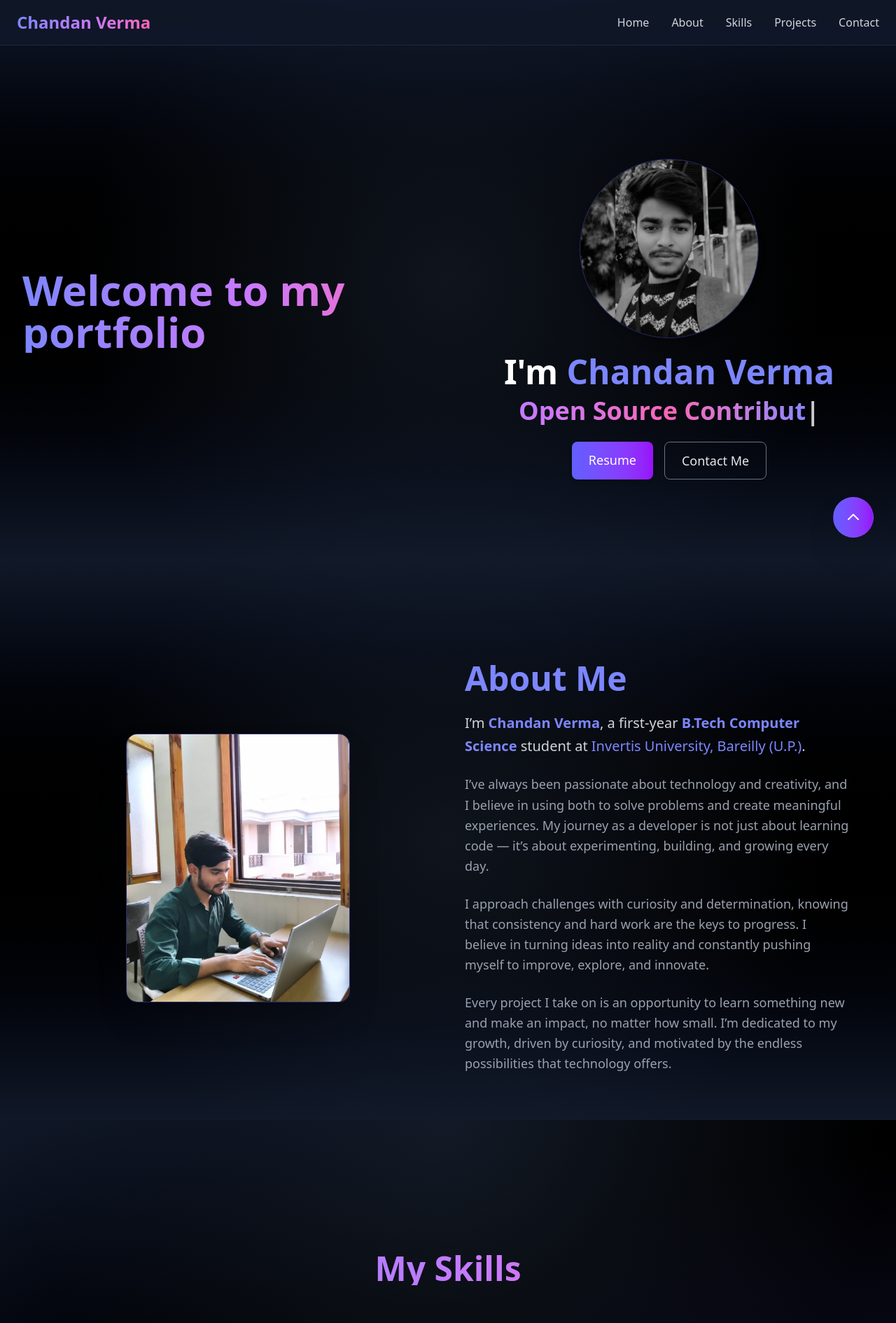
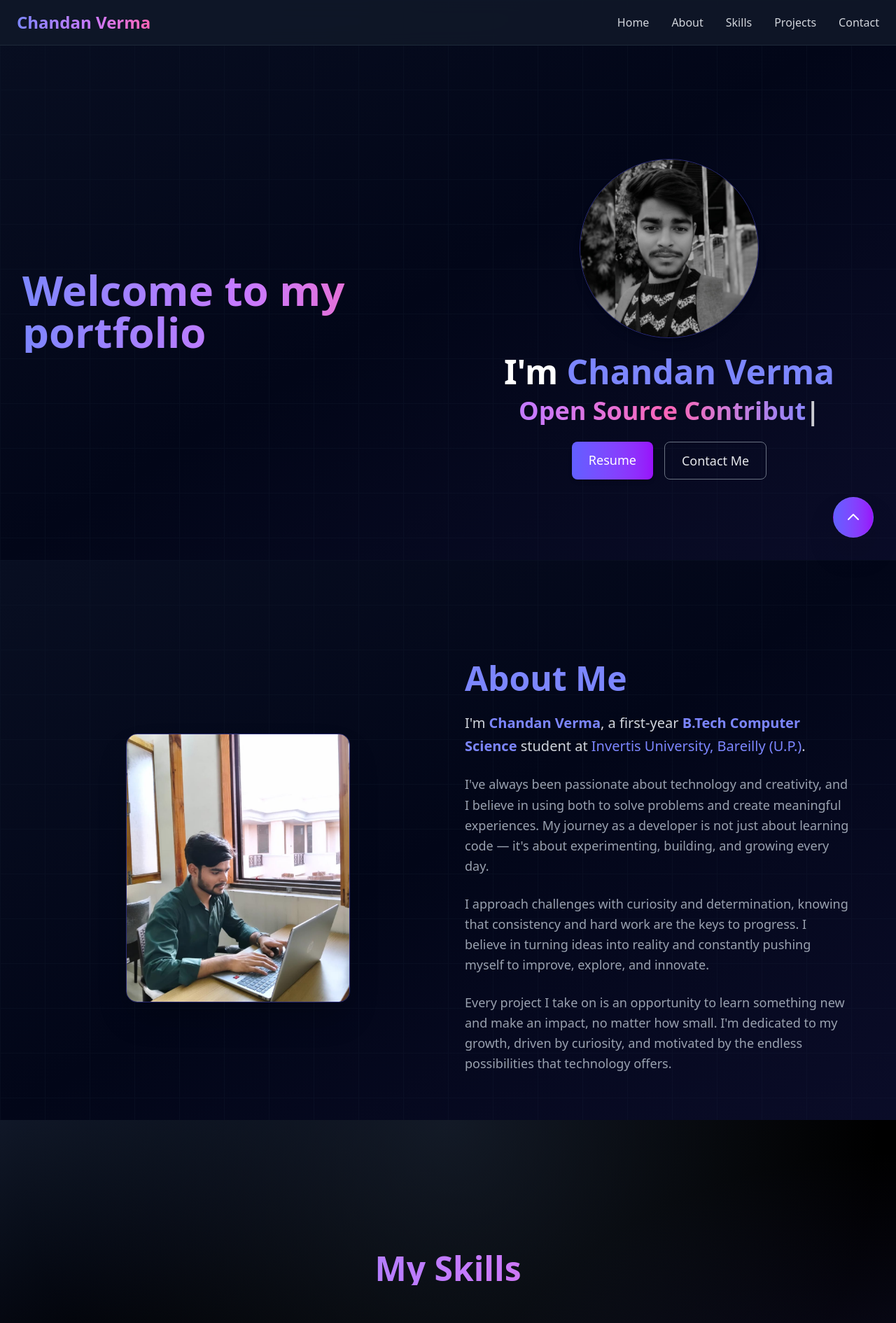
Before and after one commit to chandanXcoder/MyPortfolio, a React (Vite) app: page / in a window 1280 px wide. Shown: the top 1890 px of the page at 70% size. Built offline with nearby package versions, Linux system fonts and the light colour scheme.

Commit message:
updated hero

```diff
--- a/src/components/AboutMe.jsx
+++ b/src/components/AboutMe.jsx
@@ -6,10 +6,13 @@ const AboutMe = () => {
   return (
     <section
       id="about"
-      className="relative flex items-center justify-center min-h-screen bg-gradient-to-b from-gray-900 via-black to-gray-900 text-white px-6 pt-20 pb-0"
+      className="relative flex items-center justify-center min-h-screen bg-slate-950 text-white px-6 pt-20 pb-0 overflow-hidden"
     >
-      {/* Background Glow */}
-      <div className="absolute inset-0 bg-[radial-gradient(circle_at_center,_#1e293b,_transparent_70%)] opacity-50 pointer-events-none"></div>
+      {/* Professional Grid Pattern Background */}
+      <div className="absolute inset-0 bg-[linear-gradient(to_right,#1e293b_1px,transparent_1px),linear-gradient(to_bottom,#1e293b_1px,transparent_1px)] bg-[size:4rem_4rem] opacity-20"></div>
+
+      {/* Subtle Gradient Overlay */}
+      <div className="absolute inset-0 bg-gradient-to-br from-slate-900/50 via-transparent to-indigo-950/30"></div>
 
       <div className="relative max-w-6xl w-full grid md:grid-cols-2 items-center gap-12">
         {/* Left Side - Image */}
@@ -40,15 +43,15 @@ const AboutMe = () => {
           </h2>
 
           <p className="text-lg md:text-xl text-gray-300 leading-relaxed">
-            I’m <span className="text-indigo-400 font-semibold">Chandan Verma</span>,
+            I'm <span className="text-indigo-400 font-semibold">Chandan Verma</span>,
             a first-year <span className="text-indigo-400 font-semibold">B.Tech Computer Science</span> student
             at <span className="text-indigo-400">Invertis University, Bareilly (U.P.)</span>.
           </p>
 
           <p className="text-md md:text-lg text-gray-400 leading-relaxed">
-            I’ve always been passionate about technology and creativity, and I believe in
+            I've always been passionate about technology and creativity, and I believe in
             using both to solve problems and create meaningful experiences. My journey as a
-            developer is not just about learning code — it’s about experimenting, building,
+            developer is not just about learning code — it's about experimenting, building,
             and growing every day.
           </p>
 
@@ -60,7 +63,7 @@ const AboutMe = () => {
 
           <p className="text-md md:text-lg text-gray-400 leading-relaxed">
             Every project I take on is an opportunity to learn something new and make an impact,
-            no matter how small. I’m dedicated to my growth, driven by curiosity, and motivated
+            no matter how small. I'm dedicated to my growth, driven by curiosity, and motivated
             by the endless possibilities that technology offers.
           </p>
         </motion.div>
--- a/src/components/Hero.jsx
+++ b/src/components/Hero.jsx
@@ -35,10 +35,13 @@ const Hero = () => {
   return (
     <section
       id="hero"
-      className="relative min-h-screen flex items-center justify-center bg-gradient-to-b from-gray-900 via-black to-gray-900 px-8 pt-24 md:pt-28 text-white"
+      className="relative min-h-screen flex items-center justify-center bg-slate-950 px-8 pt-24 md:pt-28 text-white overflow-hidden"
     >
-      {/* Background Glow (merged with About section style) */}
-      <div className="absolute inset-0 bg-[radial-gradient(circle_at_center,_#1e293b_0%,_transparent_70%)] opacity-50"></div>
+      {/* Professional Grid Pattern Background */}
+      <div className="absolute inset-0 bg-[linear-gradient(to_right,#1e293b_1px,transparent_1px),linear-gradient(to_bottom,#1e293b_1px,transparent_1px)] bg-[size:4rem_4rem] opacity-20"></div>
+
+      {/* Subtle Gradient Overlay */}
+      <div className="absolute inset-0 bg-gradient-to-br from-slate-900/50 via-transparent to-indigo-950/30"></div>
 
       <div className="relative max-w-7xl w-full grid md:grid-cols-2 items-center gap-12">
         {/* Left Content */}
```
